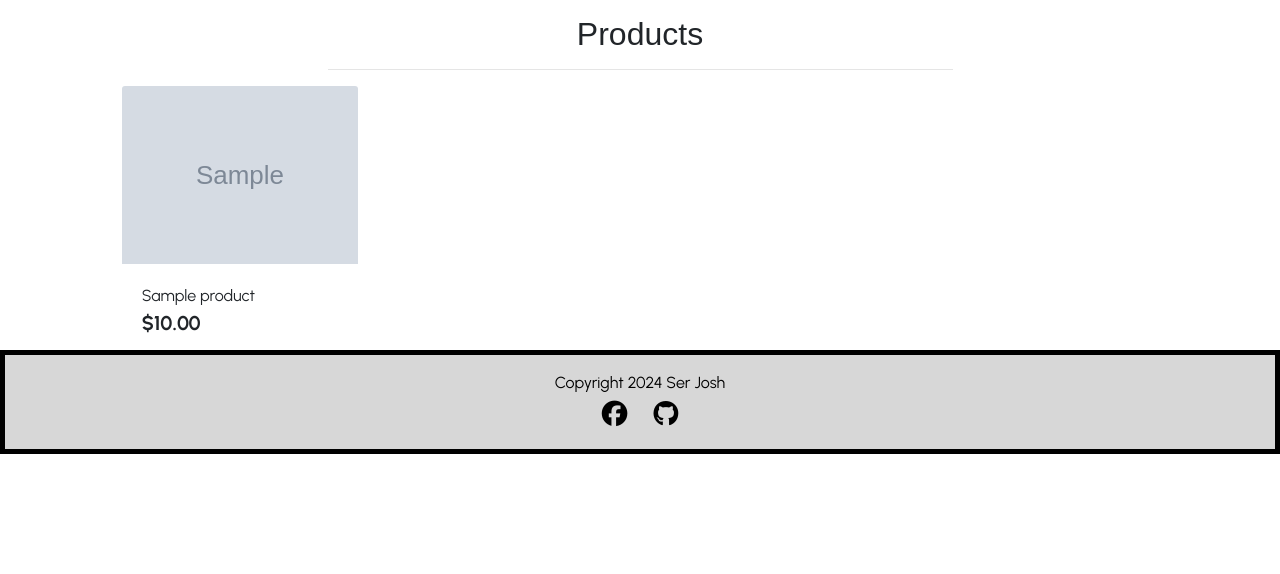
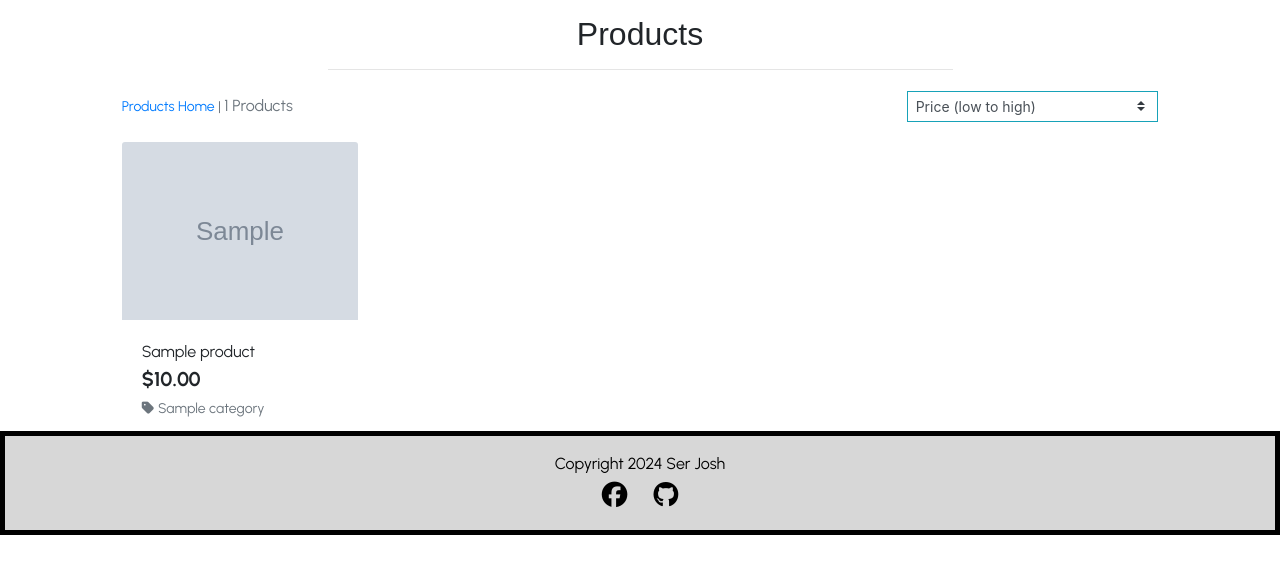
Before and after one commit to SerJosh/Y-gen, a Django app: a page that uses pictures/templates/pictures/pictures.html in a window 1280 px wide. Shown: the part 155-729 px from the top of the page. Run offline with Django 4.2, Linux system fonts and the light colour scheme; tables that the repository leaves empty hold one stand-in row (values such as "Sample post"); grey boxes marked "Sample" are stand-in pictures; some libraries are stand-ins or nearby versions; some web fonts are replaced.

Commit message:
Add sorting and product filter bar

```diff
--- a/pictures/templates/pictures/pictures.html
+++ b/pictures/templates/pictures/pictures.html
@@ -20,7 +20,29 @@
         </div>
         <div class="row">
             <div class="product-container col-10 offset-1">
-                <div class="row mt-1 mb-2"></div>
+                <div class="row mt-1 mb-2">
+                    <div class="col-12 col-md-6 my-auto order-md-last d-flex justify-content-center justify-content-md-end">
+                        <div class="sort-select-wrapper w-50">
+                            <select id="sort-selector" class="custom-select custom-select-sm rounded-0 border border-{% if current_sorting != 'None_None' %}info{% else %}black{% endif %}">
+                                <option value="reset" {% if current_sorting == 'None_None' %}selected{% endif %}>Sort by...</option>
+                                <option value="price_asc" {% if current_sorting == 'price_asc' %}selected{% endif %}>Price (low to high)</option>
+                                <option value="price_desc" {% if current_sorting == 'price_desc' %}selected{% endif %}>Price (high to low)</option>
+                                <option value="name_asc" {% if current_sorting == 'name_asc' %}selected{% endif %}>Name (A-Z)</option>
+                                <option value="name_desc" {% if current_sorting == 'name_desc' %}selected{% endif %}>Name (Z-A)</option>
+                                <option value="category_asc" {% if current_sorting == 'category_asc' %}selected{% endif %}>Category (A-Z)</option>
+                                <option value="category_desc" {% if current_sorting == 'category_desc' %}selected{% endif %}>Category (Z-A)</option>
+                            </select>
+                        </div>
+                    </div>
+                    <div class="col-12 col-md-6 order-md-first">
+                        <p class="text-muted mt-3 text-center text-md-left">
+                            {% if search_term or current_categories or current_sorting != 'None_None' %}
+                                <span class="small"><a href="{% url 'products' %}">Products Home</a> | </span>
+                            {% endif %}
+                            {{ products|length }} Products{% if search_term %} found for <strong>"{{ search_term }}"</strong>{% endif %}
+                        </p>
+                    </div>
+                </div>
                 <div class="row">
                     {% for product in products %}
                         <div class="col-sm-6 col-md-6 col-lg-4 col-xl-3">
@@ -41,6 +63,13 @@
                                     <div class="row">
                                         <div class="col">
                                             <p class="lead mb-0 text-left font-weight-bold">${{ product.price }}</p>
+                                            {% if product.category %}
+                                            <p class="small mt-1 mb-0">
+                                                <a class="text-muted" href="{% url 'products' %}?category={{ product.category.name }}">
+                                                    <i class="fas fa-tag mr-1"></i>{{ product.category.friendly_name }}
+                                                </a>
+                                            </p>
+                                            {% endif %}
                                         </div>
                                     </div>
                                 </div>
--- a/pictures/views.py
+++ b/pictures/views.py
@@ -21,7 +21,8 @@ def all_products(request):
             if sortkey == 'name':
                 sortkey = 'lower_name'
                 products = products.annotate(lower_name=Lower('name'))
-
+            if sortkey == 'category':
+                sortkey = 'category__name'
             if 'direction' in request.GET:
                 direction = request.GET['direction']
                 if direction == 'desc':
```
Also changed, not shown: pictures/templates/pictures/pictures_detail.html (+7 -0 lines).
